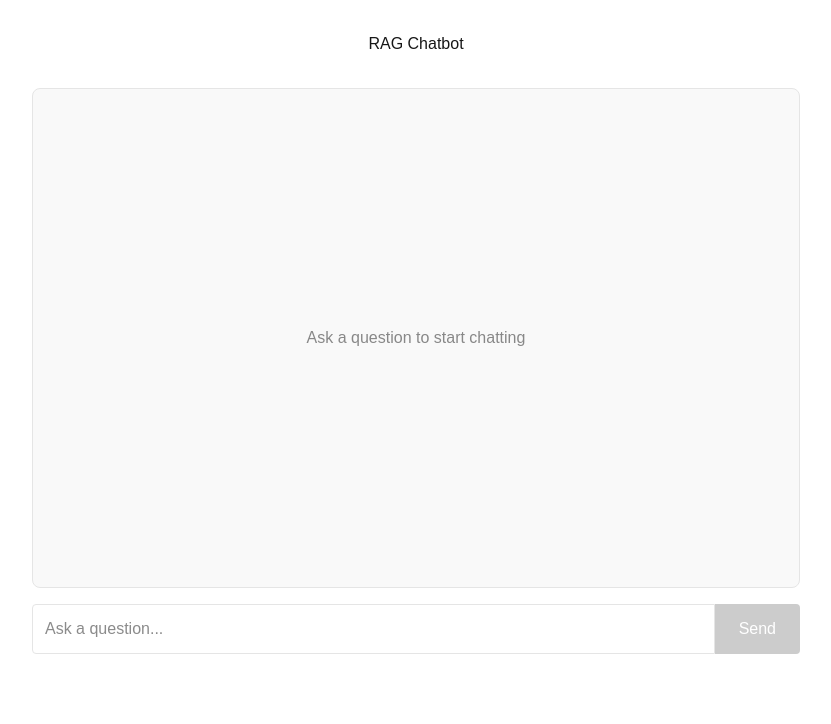
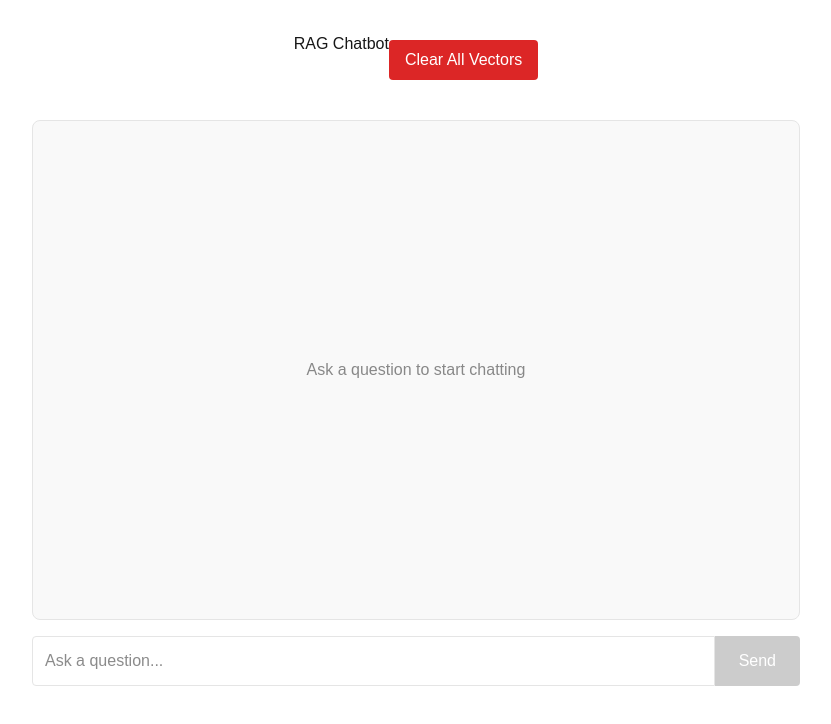
Before and after one commit to Marcussy34/upstage-demo, a Next.js app: page /chatbot in a window 1280 px wide. Shown: the top 724 px of the page, without its empty margins (224-1055 px from the left). Built offline with nearby package versions, Linux system fonts and the light colour scheme.

Commit message:
added clear vector button, improved embeddings and RAG capabilities.

```diff
--- /dev/null
+++ b/pages/api/delete-vectors.js
@@ -0,0 +1,36 @@
+import { Pinecone } from '@pinecone-database/pinecone';
+
+export default async function handler(req, res) {
+  if (req.method !== 'POST') {
+    return res.status(405).json({ error: 'Method not allowed' });
+  }
+
+  try {
+    // Initialize Pinecone
+    const pc = new Pinecone({
+      apiKey: process.env.PINECONE_API_KEY,
+    });
+
+    const index = pc.index(process.env.PINECONE_INDEX_NAME);
+
+    // Delete all vectors
+    await index.deleteAll();
+
+    // Wait briefly for deletion to complete
+    await new Promise(resolve => setTimeout(resolve, 1000));
+
+    // Get index stats to confirm deletion
+    const stats = await index.describeIndexStats();
+
+    return res.status(200).json({
+      success: true,
+      message: 'All vectors deleted successfully',
+      indexStats: stats
+    });
+  } catch (error) {
+    console.error('Error deleting vectors:', error);
+    return res.status(500).json({
+      error: error.message || 'Failed to delete vectors'
+    });
+  }
+}
--- a/pages/api/ingest.js
+++ b/pages/api/ingest.js
@@ -16,14 +16,30 @@ export default async function handler(req, res) {
 
     // Parse HTML and extract text chunks
     const root = parse(htmlContent);
-    const elements = root.querySelectorAll('p, h1, h2, h3, h4, h5, h6, li, td, th, pre, blockquote');
+    const elements = root.querySelectorAll('p, h1, h2, h3, h4, h5, h6, li, td, th, pre, blockquote, table, tr');
 
     // Extract text from elements and filter out empty strings
     const chunks = elements
-      .map(el => ({
-        text: el.text.trim(),
-        tag: el.tagName.toLowerCase()
-      }))
+      .map(el => {
+        // Special handling for table elements
+        if (el.tagName.toLowerCase() === 'table') {
+          // Get all rows including headers
+          const rows = el.querySelectorAll('tr');
+          const tableText = rows.map(row => {
+            const cells = row.querySelectorAll('td, th');
+            return cells.map(cell => cell.text.trim()).join('\t');
+          }).join('\n');
+          return {
+            text: tableText,
+            tag: 'table'
+          };
+        }
+
+        return {
+          text: el.text.trim(),
+          tag: el.tagName.toLowerCase()
+        };
+      })
       .filter(chunk => chunk.text.length > 0);
 
     if (chunks.length === 0) {
--- a/pages/chatbot.js
+++ b/pages/chatbot.js
@@ -48,6 +48,30 @@ export default function Chatbot() {
     }
   };
 
+  const handleClearVectors = async () => {
+    try {
+      const response = await fetch('/api/delete-vectors', {
+        method: 'POST',
+      });
+
+      if (!response.ok) {
+        throw new Error('Failed to clear vectors');
+      }
+
+      const data = await response.json();
+      setMessages(prev => [...prev, {
+        role: 'assistant',
+        content: 'All vectors have been cleared. Please re-upload your documents.'
+      }]);
+    } catch (error) {
+      console.error('Error:', error);
+      setMessages(prev => [...prev, {
+        role: 'assistant',
+        content: 'Failed to clear vectors. Please try again.'
+      }]);
+    }
+  };
+
   return (
     <div className="container">
       <Head>
@@ -56,7 +80,22 @@ export default function Chatbot() {
       </Head>
 
       <main>
-        <h1>RAG Chatbot</h1>
+        <div style={{ display: 'flex', justifyContent: 'space-between', alignItems: 'center', marginBottom: '2rem' }}>
+          <h1>RAG Chatbot</h1>
+          <button
+            onClick={handleClearVectors}
+            style={{
+              padding: '8px 16px',
+              background: '#dc2626',
+              color: 'white',
+              border: 'none',
+              borderRadius: '4px',
+              cursor: 'pointer',
+            }}
+          >
+            Clear All Vectors
+          </button>
+        </div>
 
         <div className="chat-container">
           {messages.length === 0 ? (
```
